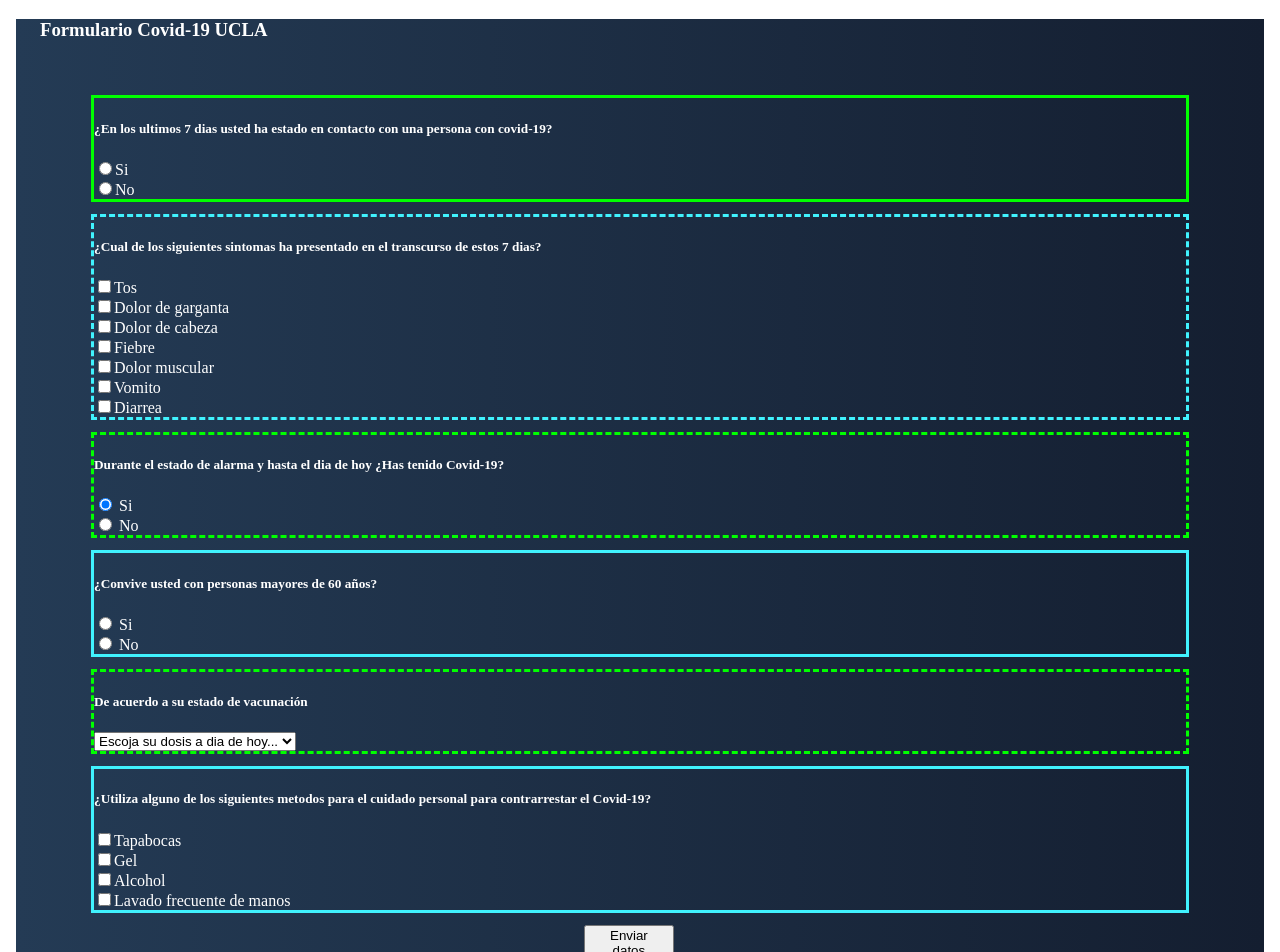
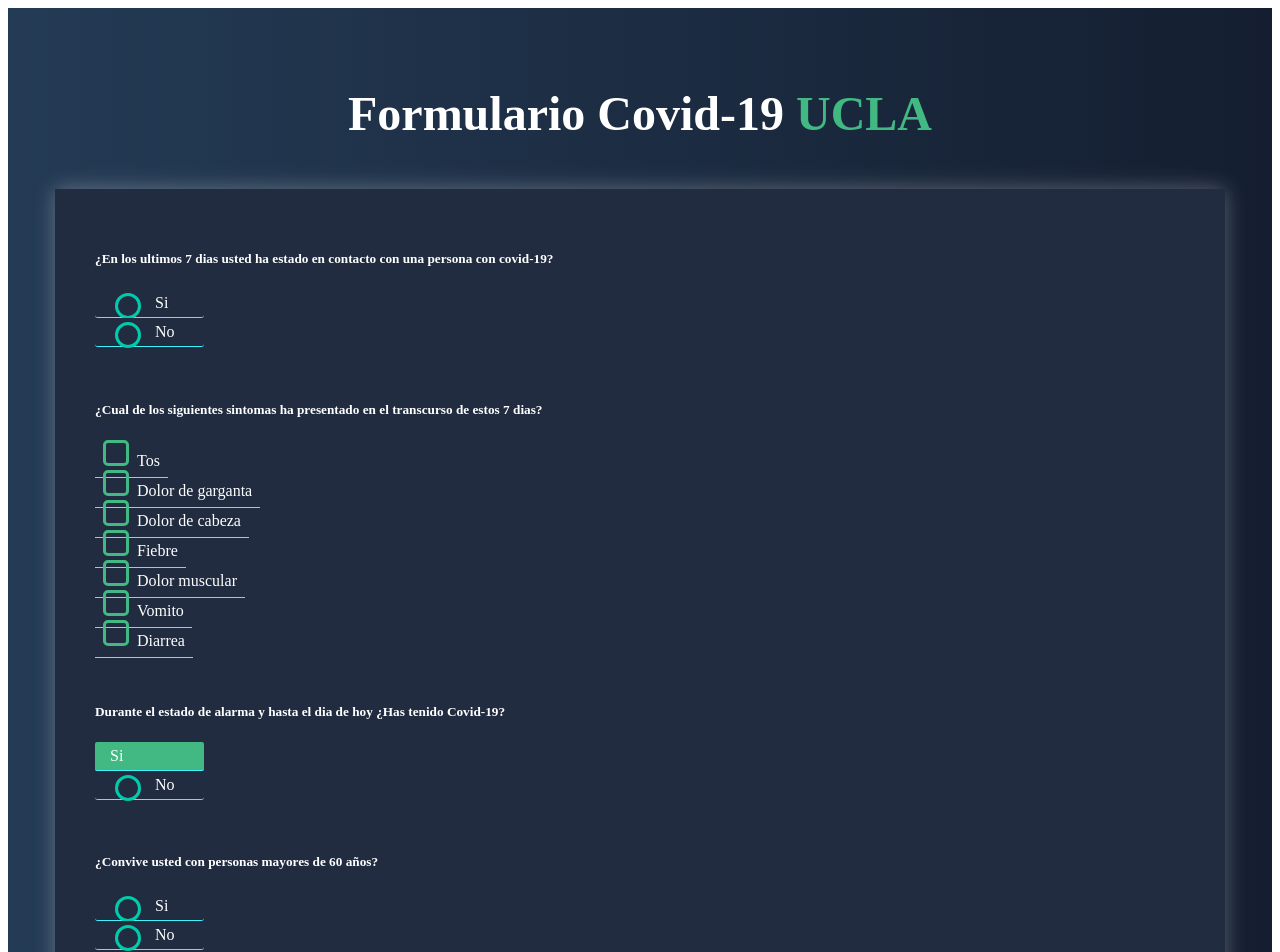
Before and after one commit to sneydermc3007/CovControl, a Vue app in the folder front-end/: page /Menu_one in a window 1280 px wide. Shown: the top 952 px of the page. Built offline with nearby package versions, Linux system fonts and the light colour scheme.

Commit message:
Update CSS
Animations are added, also a background for the menu was established

```diff
--- a/front-end/src/components/Formulario.vue
+++ b/front-end/src/components/Formulario.vue
@@ -8,25 +8,25 @@
     <body>
       <div class="content">
 
-        <h3>Formulario Covid-19 <strong>UCLA</strong></h3>
+        <h3>Formulario Covid-19 <span>UCLA</span></h3>
 
         <div class="form-container">
           <section id="ask-1">
             <h5>¿En los ultimos 7 dias usted ha estado en contacto con una persona con covid-19?</h5>
             <div class="form-check">
-              <input class="form-check-input" type="radio" name="answer_one" value="option1">
-              <label class="form-check-label">Si</label>
+              <input class="form-check-input" type="radio" name="answer_one" id="inlineRadio1" value="option1">
+              <label class="form-check-label" for="inlineRadio1">Si</label>
             </div>
             <div class="form-check">
-              <input class="form-check-input" type="radio" name="answer_one" value="option2">
-              <label class="form-check-label">No</label>
+              <input class="form-check-input" type="radio" name="answer_one" id="inlineRadio2" value="option2">
+              <label class="form-check-label" for="inlineRadio2">No</label>
             </div>
           </section>
 
           <section id="ask-2">
             <h5>¿Cual de los siguientes sintomas ha presentado en el transcurso de estos 7 dias?</h5>
             <div class="form-check form-check-inline">
-              <input class="form-check-input" type="checkbox" value="option1">
+              <input class="form-check-input" type="checkbox" id="inlineCheckbox1" value="option1">
               <label class="form-check-label" for="inlineCheckbox1">Tos</label>
             </div>
             <div class="form-check form-check-inline">
@@ -34,48 +34,48 @@
               <label class="form-check-label" for="inlineCheckbox2">Dolor de garganta</label>
             </div>
             <div class="form-check form-check-inline">
-              <input class="form-check-input" type="checkbox" id="inlineCheckbox3" value="option2">
-              <label class="form-check-label" for="inlineCheckbox2">Dolor de cabeza</label>
+              <input class="form-check-input" type="checkbox" id="inlineCheckbox3" value="option3">
+              <label class="form-check-label" for="inlineCheckbox3">Dolor de cabeza</label>
             </div>
             <div class="form-check form-check-inline">
-              <input class="form-check-input" type="checkbox" id="inlineCheckbox4" value="option2">
-              <label class="form-check-label" for="inlineCheckbox2">Fiebre</label>
+              <input class="form-check-input" type="checkbox" id="inlineCheckbox4" value="option4">
+              <label class="form-check-label" for="inlineCheckbox4">Fiebre</label>
             </div>
             <div class="form-check form-check-inline">
-              <input class="form-check-input" type="checkbox" id="inlineCheckbox5" value="option2">
-              <label class="form-check-label" for="inlineCheckbox2">Dolor muscular</label>
+              <input class="form-check-input" type="checkbox" id="inlineCheckbox5" value="option5">
+              <label class="form-check-label" for="inlineCheckbox5">Dolor muscular</label>
             </div>
             <div class="form-check form-check-inline">
-              <input class="form-check-input" type="checkbox" id="inlineCheckbox6" value="option2">
-              <label class="form-check-label" for="inlineCheckbox2">Vomito</label>
+              <input class="form-check-input" type="checkbox" id="inlineCheckbox6" value="option6">
+              <label class="form-check-label" for="inlineCheckbox6">Vomito</label>
             </div>
             <div class="form-check form-check-inline">
-              <input class="form-check-input" type="checkbox" id="inlineCheckbox7" value="option2">
-              <label class="form-check-label" for="inlineCheckbox2">Diarrea</label>
+              <input class="form-check-input" type="checkbox" id="inlineCheckbox7" value="option7">
+              <label class="form-check-label" for="inlineCheckbox7">Diarrea</label>
             </div>
           </section>
 
           <section id="ask-3">
             <h5>Durante el estado de alarma y hasta el dia de hoy ¿Has tenido Covid-19?</h5>
             <div class="form-check">
-              <input class="form-check-input" type="radio" name="answer_two" value="option1" checked>
-              <label class="form-check-label"> Si </label>
+              <input class="form-check-input" type="radio" name="answer_two" id="inline_Radio1" value="option1" checked>
+              <label class="form-check-label" for="inline_Radio1"> Si </label>
             </div>
             <div class="form-check">
-              <input class="form-check-input" type="radio" name="answer_two" value="option2">
-              <label class="form-check-label"> No </label>
+              <input class="form-check-input" type="radio" name="answer_two" id="inline_Radio2" value="option2">
+              <label class="form-check-label" for="inline_Radio2"> No </label>
             </div>
           </section>
 
           <section id="ask-4">
             <h5>¿Convive usted con personas mayores de 60 años?</h5>
             <div class="form-check">
-              <input class="form-check-input" type="radio" name="answer_five" value="option1">
-              <label class="form-check-label"> Si </label>
+              <input class="form-check-input" type="radio" name="answer_five" id="inline_Radio_1" value="option1">
+              <label class="form-check-label" for="inline_Radio_1"> Si </label>
             </div>
             <div class="form-check">
-              <input class="form-check-input" type="radio" name="answer_five" value="option2">
-              <label class="form-check-label"> No </label>
+              <input class="form-check-input" type="radio" name="answer_five" id="inline_Radio_2" value="option2">
+              <label class="form-check-label" for="inline_Radio_2"> No </label>
             </div>
           </section>
 
@@ -95,27 +95,27 @@
           <section id="ask-6">
             <h5>¿Utiliza alguno de los siguientes metodos para el cuidado personal para contrarrestar el Covid-19?</h5>
             <div class="form-check form-check-inline">
-              <input class="form-check-input" type="checkbox" value="option1">
-              <label class="form-check-label" for="inlineCheckbox1">Tapabocas</label>
+              <input class="form-check-input" type="checkbox" id="inline_Checkbox1" value="option1">
+              <label class="form-check-label" for="inline_Checkbox1">Tapabocas</label>
             </div>
 
             <div class="form-check form-check-inline">
-              <input class="form-check-input" type="checkbox" value="option2">
-              <label class="form-check-label" for="inlineCheckbox2">Gel</label>
+              <input class="form-check-input" type="checkbox" id="inline_Checkbox2" value="option2">
+              <label class="form-check-label" for="inline_Checkbox2">Gel</label>
             </div>
 
             <div class="form-check form-check-inline">
-              <input class="form-check-input" type="checkbox" value="option2">
-              <label class="form-check-label" for="inlineCheckbox2">Alcohol</label>
+              <input class="form-check-input" type="checkbox" id="inline_Checkbox3" value="option3">
+              <label class="form-check-label" for="inline_Checkbox3">Alcohol</label>
             </div>
 
             <div class="form-check form-check-inline">
-              <input class="form-check-input" type="checkbox" value="option2">
-              <label class="form-check-label" for="inlineCheckbox2">Lavado frecuente de manos</label>
+              <input class="form-check-input" type="checkbox" id="inline_Checkbox4" value="option4">
+              <label class="form-check-label" for="inline_Checkbox4">Lavado frecuente de manos</label>
             </div>
           </section>
 
-          <button type="submit">Enviar datos</button>
+          <button type="submit" >Enviar datos</button>
         </div>
       </div>
     </body>
@@ -135,13 +135,30 @@
   box-sizing: border-box;
 }
 
-body .content {
-  background: #141E30;  /* fallback for old browsers */
-  background: -webkit-linear-gradient(to right, #243B55, #141E30);  /* Chrome 10-25, Safari 5.1-6 */
-  background: linear-gradient(to right, #243B55, #141E30); /* W3C, IE 10+/ Edge, Firefox 16+, Chrome 26+, Opera 12+, Safari 7+ */
+html {
+  -webkit-font-smoothing: antialiased;
+  -moz-osx-font-smoothing: grayscale;
 
+  background: #141E30;
+  background: -webkit-linear-gradient(to right, #243B55, #141E30);
+  background: linear-gradient(to right, #243B55, #141E30);
+
+  min-height: 100vh;
   color: white;
-  padding: 0 1.5em;
+
+  padding-top: 30px;
+  padding-left: 1.5em;
+  padding-right: 1.5em;
+}
+
+h3 {
+  text-align: center;
+  font-size: 3em;
+}
+
+h3 span {
+  color: #42b983;
+  font-weight: bold;
 }
 
 .form-container {
@@ -149,40 +166,146 @@
   margin-left: auto;
   margin-right: auto;
   padding: 1.5em;
+
+  box-shadow: 0 0 20px 0 rgba(255, 255, 255, .3);
+
+  background: #212c40;
 }
 
-#ask-1 {
-  border: solid #00ff00;
-  margin: 12px;
+.form-container > * {
+  padding: 1em;
 }
 
-#ask-2 {
-  border: dashed 3px #40f2fe;
-  margin: 12px;
+select {
+  color: #42b983;
+  font-family:"Script MT Bold", cursive;
+  font-size: medium;
 }
 
-#ask-3 {
-  border: dashed 3px #00ff00;
-  margin: 12px;
+.custom-select:focus {
+  width: 50%;
+  transition: 0.5s;
+  color: #0db2d7;
+  background: none;
 }
 
-#ask-4 {
-  border: solid #40f2fe;
-  margin: 12px;
+#ask-1 input[type=radio],
+#ask-3 input[type=radio],
+#ask-4 input[type=radio]{
+  display: none;
 }
 
-#ask-5 {
-  border: dashed 3px #00ff00;
-  margin: 12px;
+#ask-1 .form-check-label,
+#ask-3 .form-check-label,
+#ask-4 .form-check-label{
+  color: #ffffff;
+  width: 10%;
+  background: #212c40;
+  padding: 5px 15px 5px 60px;
+  display: inline-block;
+  position: relative;
+  font-size: 1em;
+  border-radius: 3px;
+  cursor: pointer;
+  -webkit-transition: all 0.3s ease;
+  -o-transition: all 0.3s ease;
+  transition: all 0.3s ease;
 }
 
-#ask-6 {
-  border: solid #40f2fe;
-  margin: 12px;
+#ask-1 .form-check-label:hover,
+#ask-3 .form-check-label:hover,
+#ask-4 .form-check-label:hover{
+  background: rgba(0,166,217,0.2);
 }
 
-button {
-  width: 90px;
-  margin-left: 45%;
+#ask-1 .form-check-label:before,
+#ask-3 .form-check-label:before,
+#ask-4 .form-check-label:before{
+  content: "";
+  width: 20px;
+  height: 20px;
+  display: inline-block;
+  background: transparent;
+  border: 3px solid #00cbab;
+  position: absolute;
+  left: 20px;
+  top: 4px;
+  border-radius: 20px;
+}
+
+#ask-1 input[type=radio]:checked + label,
+#ask-3 input[type=radio]:checked + label,
+#ask-4 input[type=radio]:checked + label{
+  padding: 5px 15px;
+  background: #42b983;
+  border-radius: 2px;
+  color: white;
+}
+
+#ask-1 input[type=radio]:checked + label:before,
+#ask-3 input[type=radio]:checked + label:before,
+#ask-4 input[type=radio]:checked + label:before {
+  display: none;
+}
+
+#ask-2 input[type=checkbox],
+#ask-6 input[type=checkbox]{
+  display: none;
+}
+
+#ask-2 input[type=checkbox] + label,
+#ask-6 input[type=checkbox] + label{
+  cursor: pointer;
+}
+
+#ask-2 label:before,
+#ask-6 label:before{
+  content: "";
+  background: transparent;
+  border: 3px solid #42b983;
+  border-radius: 5px;
+  display: inline-block;
+  height: 20px;
+  margin-right: 8px;
+  text-shadow: 2px -2px 3px gray;
+  text-align: center;
+  vertical-align: center;
+  width: 20px;
+}
+
+#ask-2 input[type=checkbox]:checked + label:before,
+#ask-6 input[type=checkbox]:checked + label:before{
+  content: '✓';
+  font-size: 13px;
+  color: #11d3b8;
+}
+
+.form-container label,
+.form-container select{
+  width: 100%;
+  padding: 0.5em;
+  border: none;
+  background: none;
+  border-bottom: 1px solid #40f2fe;
+}
+
+.content button[type=submit] {
+  background: #42b983;
+  border-radius: 15px;
+  padding: .7em;
+  color: white;
+  border-color: #39d9bd;
+  box-shadow: 0 0 20px 0 rgb(30 217 213 / 65%);
+  width: 30%;
+  margin-top: 5px;
+  margin-left: 35%;
+}
+
+.content button[type=submit]:hover {
+  background: none;
+  transition: 0.4s;
+  border: 2px solid #10e0f6;
+  font-weight: bolder;
+  color: #42b983;
 }
 </style>
```
Also changed, not shown: front-end/src/assets/g.png (added), 1 other file (tests, documents, lock files or other folders).
